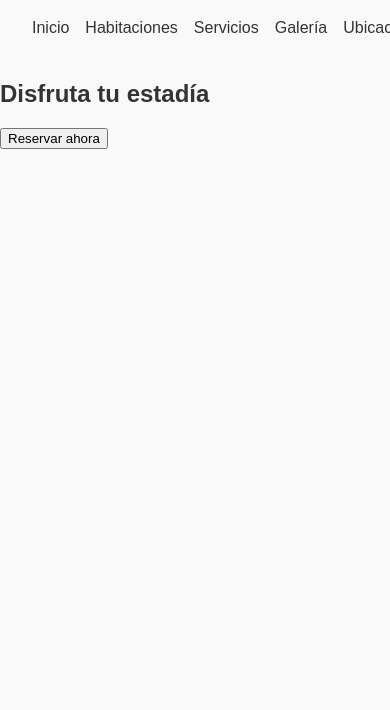
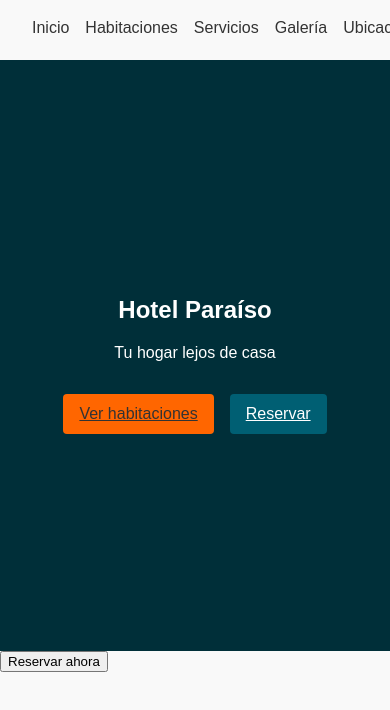
Before and after one commit to NachSarasola/hoteles, a plain HTML site: page index.html in a window 390 px wide. Drawn offline with Linux system fonts and the light colour scheme.

Commit message:
feat: add responsive hero section

```diff
--- a/assets/css/styles.css
+++ b/assets/css/styles.css
@@ -33,6 +33,12 @@ body {
   font-size: var(--font-size-base);
   color: var(--color-text-dark);
   background-color: var(--color-bg);
+}
+
+.container {
+  width: min(100% - 2rem, 1200px);
+  margin-inline: auto;
+  padding: var(--spacing-lg) var(--spacing-md);
 }
 
 header {
@@ -93,6 +99,11 @@ select:focus {
   color: var(--color-text-light);
 }
 
+.btn-secondary {
+  background-color: var(--color-accent);
+  color: var(--color-text-dark);
+}
+
 .grid {
   display: grid;
   gap: var(--spacing-md);
@@ -140,6 +151,52 @@ select:focus {
   border-radius: 8px;
 }
 
+/* Hero section */
+#hero {
+  position: relative;
+  display: flex;
+  align-items: center;
+  justify-content: center;
+  min-height: 70vh;
+  color: var(--color-text-light);
+  background-size: cover;
+  background-position: center;
+  text-align: center;
+}
+
+#hero::before {
+  content: "";
+  position: absolute;
+  inset: 0;
+  background: rgba(0, 0, 0, 0.5);
+}
+
+#hero.hero-no-image {
+  background-color: var(--color-primary);
+}
+
+#hero .container {
+  position: relative;
+  z-index: 1;
+}
+
+.hero-actions {
+  margin-top: var(--spacing-lg);
+  display: flex;
+  gap: var(--spacing-md);
+  flex-wrap: wrap;
+  justify-content: center;
+}
+
+@media (min-width: 768px) {
+  #hero .container {
+    text-align: left;
+  }
+  .hero-actions {
+    justify-content: flex-start;
+  }
+}
+
 /* High contrast mode */
 .high-contrast {
   --color-primary: #000000;
--- a/assets/js/main.js
+++ b/assets/js/main.js
@@ -6,8 +6,8 @@ let currentLang = 'es';
 
 const texts = {
   es: {
-    headerTitle: 'Bienvenido a Hoteles',
-    heroTitle: 'Disfruta tu estadía',
+    heroRoomsBtn: 'Ver habitaciones',
+    heroReserveBtn: 'Reservar',
     bookingCta: 'Reservar ahora',
     seo: {
       metaTitle: 'Hotel Paraíso',
@@ -15,8 +15,8 @@ const texts = {
     }
   },
   en: {
-    headerTitle: 'Welcome to Hotels',
-    heroTitle: 'Enjoy your stay',
+    heroRoomsBtn: 'View rooms',
+    heroReserveBtn: 'Book',
     bookingCta: 'Book now',
     seo: {
       metaTitle: 'Paradise Hotel',
@@ -90,13 +90,38 @@ function renderNav(lang) {
   });
 }
 
+function renderHero(lang) {
+  const heroSection = document.getElementById('hero');
+  if (!heroSection) return;
+  const heading = document.getElementById('hero-heading');
+  const tagline = document.getElementById('hero-tagline');
+  const roomsBtn = document.getElementById('hero-rooms-btn');
+  const reserveBtn = document.getElementById('hero-reserve-btn');
+  const name = (config.site && (config.site.name || config.site.title)) || '';
+  const tag =
+    (config.site &&
+      config.site.tagline &&
+      (config.site.tagline[lang] || config.site.tagline)) || '';
+  if (heading) heading.textContent = name;
+  if (tagline) tagline.textContent = tag;
+  const dict = texts[lang] || {};
+  if (roomsBtn) roomsBtn.textContent = dict.heroRoomsBtn || 'Ver habitaciones';
+  if (reserveBtn) reserveBtn.textContent = dict.heroReserveBtn || 'Reservar';
+  if (config.site && config.site.heroImage) {
+    heroSection.style.backgroundImage = `url(${config.site.heroImage})`;
+    heroSection.classList.remove('hero-no-image');
+  } else {
+    heroSection.style.backgroundImage = '';
+    heroSection.classList.add('hero-no-image');
+  }
+}
+
 function renderUI(lang) {
   const dict = texts[lang] || {};
-  const heroEl = document.getElementById('hero-title');
   const bookingBtn = document.getElementById('booking-cta');
-  if (heroEl) heroEl.textContent = dict.heroTitle || '';
   if (bookingBtn) bookingBtn.textContent = dict.bookingCta || '';
   renderNav(lang);
+  renderHero(lang);
 }
 
 function setLanguage(lang) {
--- a/config.example.json
+++ b/config.example.json
@@ -4,10 +4,13 @@
 */
 {
   "site": {
+    "name": "<REPLACE_ME>",
+    "tagline": { "es": "<REPLACE_ME>", "en": "<REPLACE_ME>" },
     "title": "<REPLACE_ME>",
     "description": "<REPLACE_ME>",
     "baseUrl": "<REPLACE_ME_URL>",
-    "defaultLang": "es"
+    "defaultLang": "es",
+    "heroImage": "<REPLACE_ME_URL>"
   },
   "colors": {
     "primary": "<REPLACE_ME_HEX>",
--- a/config.json
+++ b/config.json
@@ -1,5 +1,10 @@
 {
   "site": {
+    "name": "Hotel Paraíso",
+    "tagline": {
+      "es": "Tu hogar lejos de casa",
+      "en": "Your home away from home"
+    },
     "title": "Hotel Paraíso",
     "description": "Tu hogar lejos de casa",
     "baseUrl": "https://hotelparaiso.example",
--- a/index.html
+++ b/index.html
@@ -31,7 +31,14 @@
   <main>
     <!-- Section: Hero -->
     <section id="hero">
-      <h2 id="hero-title"></h2>
+      <div class="container">
+        <h1 id="hero-heading"></h1>
+        <p id="hero-tagline"></p>
+        <div class="hero-actions">
+          <a href="#rooms" id="hero-rooms-btn" class="btn btn-secondary">Ver habitaciones</a>
+          <a href="#booking" id="hero-reserve-btn" class="btn btn-primary">Reservar</a>
+        </div>
+      </div>
     </section>
 
     <!-- Section: Booking -->
```
